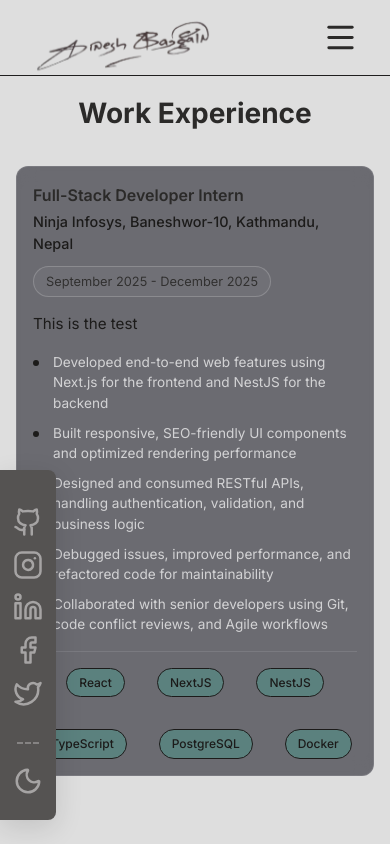
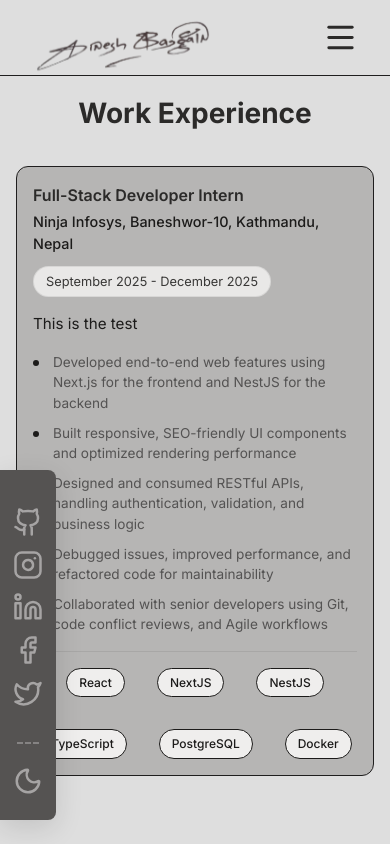
Before and after one commit to dinesh-bazgain/Portfolio, a Next.js app: page /experience in a window 390 px wide. Built offline with nearby package versions, Linux system fonts and the light colour scheme; a web font is replaced by a local one.

Commit message:
refactor: Update experience styles for improved consistency and responsiveness

```diff
--- a/src/app/experience/experience.css
+++ b/src/app/experience/experience.css
@@ -1,7 +1,5 @@
 .experience-main {
-  min-height: 100vh;
   padding: 2rem;
-  padding-bottom: 120px;
 }
 
 .experience-section {
@@ -60,7 +58,7 @@
   flex-grow: 1;
   background: linear-gradient(to bottom, var(--primary), var(--secondary));
   margin-top: 4px;
-  min-height: calc(100% + 1.5rem);
+  min-height: calc(100% - 1rem);
   position: absolute;
   top: 20px;
   left: 50%;
@@ -70,8 +68,8 @@
 /* Experience Card */
 .experience-card {
   flex: 1;
-  background: rgba(30, 30, 40, 0.6);
-  border: 1px solid rgba(255, 255, 255, 0.1);
+  background: var(--card);
+  border: 1px solid var(--border);
   border-radius: 12px;
   padding: 1.5rem;
   position: relative;
@@ -83,7 +81,7 @@
 
 .experience-card:hover {
   transform: translateY(-2px);
-  box-shadow: 0 8px 30px rgba(0, 0, 0, 0.3);
+  box-shadow: var(--card-hover-shadow);
 }
 
 /* Card Header */
@@ -116,20 +114,20 @@
 /* Date Badge */
 .date-badge {
   padding: 0.4rem 1rem;
-  border: 1px solid rgba(255, 255, 255, 0.2 );
+  border: 1px solid var(--card-border);
   border-radius: 20px;
   font-size: 0.85rem;
   color: var(--foreground);
   opacity: 0.9;
   white-space: nowrap;
-  background: rgba(255, 255, 255, 0.05);
+  background: var(--muted);
   transition: all 0.2s ease;
   cursor: default;
 }
 
 .date-badge:hover {
   border-color: var(--primary);
-  background: rgba(var(--primary-rgb, 0, 255, 200), 0.1);
+  background: var(--hover-background);
   color: var(--primary);
   transform: translateY(-1px);
 }
@@ -156,7 +154,7 @@
   position: relative;
   padding-left: 1.25rem;
   font-size: 0.9rem;
-  color: rgba(255, 255, 255, 0.7);
+  color: var(--text-secondary);
   line-height: 1.5;
 }
 
@@ -178,13 +176,13 @@
   gap: 2rem;
   margin-top: 1rem;
   padding-top: 1rem;
-  border-top: 1px solid rgba(255, 255, 255, 0.1);
+  border-top: 1px solid var(--card-border);
   justify-content: center;
 }
 
 .tech-tag {
   padding: 0.3rem 0.75rem;
-  background: rgba(var(--primary-rgb, 0, 255, 200), 0.15);
+  background: var(--muted);
   border: 1px solid var(--primary);
   border-radius: 20px;
   font-size: 0.75rem;
@@ -194,7 +192,7 @@
 }
 
 .tech-tag:hover {
-  background: rgba(var(--primary-rgb, 0, 255, 200), 0.25);
+  background: var(--hover-background);
   transform: translateY(-1px);
 }
 
@@ -202,7 +200,6 @@
 @media (max-width: 768px) {
   .experience-main {
     padding: 1rem;
-    padding-bottom: 100px;
   }
 
   .experience-title {
```
